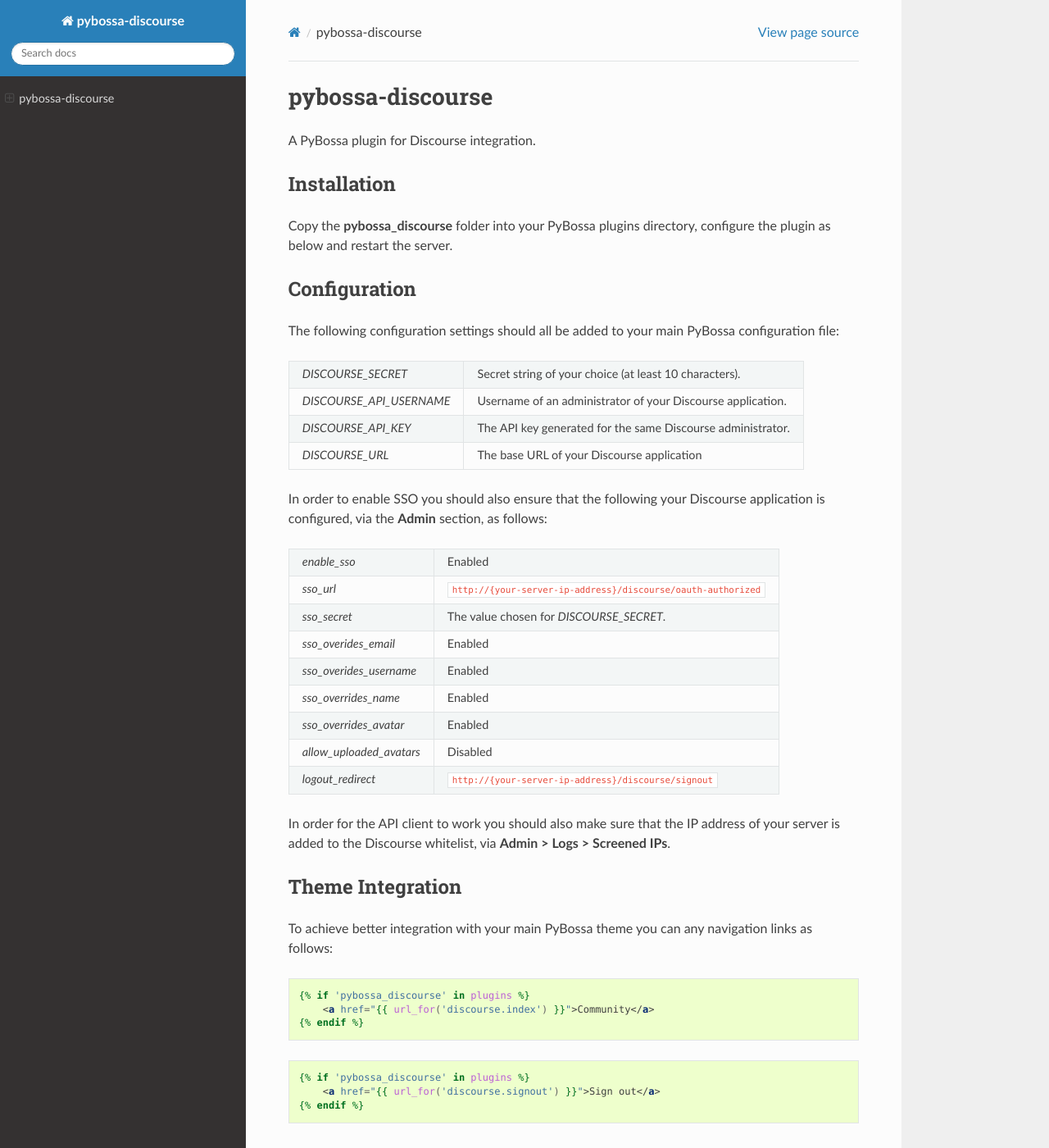
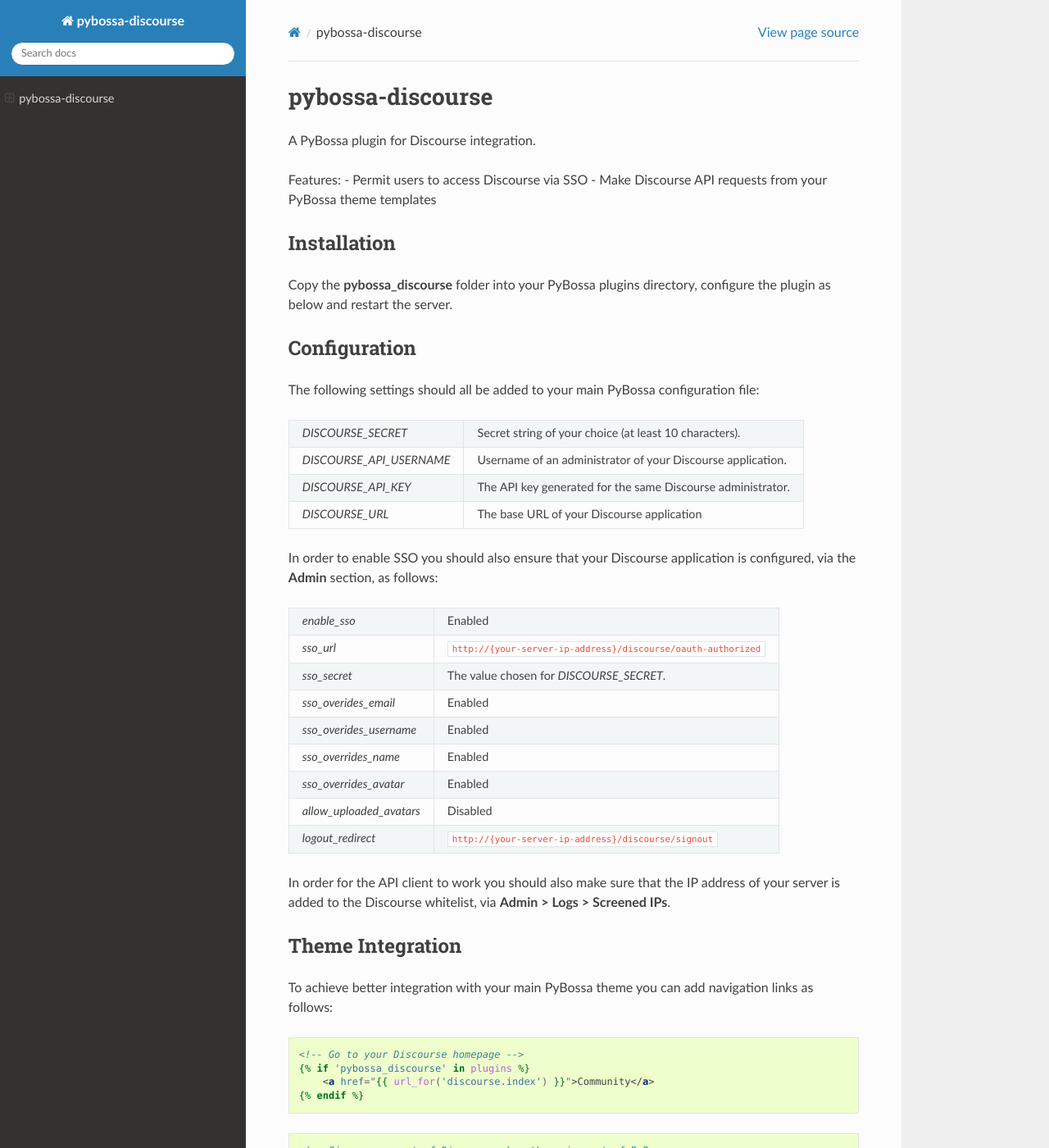
Before and after one commit to alexandermendes/pybossa-discourse, a Sphinx documentation site: the page built from docs/index.rst, in a window 1280 px wide and 1400 px high. Shown: the whole window at 82% size. Built offline with Sphinx 7.4.7 and the Read the Docs theme 2.0.0, drawn with Linux system fonts in a browser that asks for light colours; some of the changed text lies outside the part shown.

Commit message:
Update docs

```diff
--- a/docs/index.rst
+++ b/docs/index.rst
@@ -2,6 +2,10 @@
 *****************
 
 A PyBossa plugin for Discourse integration.
+
+Features:
+- Permit users to access Discourse via SSO
+- Make Discourse API requests from your PyBossa theme templates
 
 
 Installation
@@ -14,8 +18,7 @@
 Configuration
 =============
 
-The following configuration settings should all be added to your main PyBossa
-configuration file:
+The following settings should all be added to your main PyBossa configuration file:
 
 =================================== ==============================================================
 `DISCOURSE_SECRET`                  Secret string of your choice (at least 10 characters).
@@ -27,8 +30,8 @@
 `DISCOURSE_URL`                     The base URL of your Discourse application
 =================================== ==============================================================
 
-In order to enable SSO you should also ensure that the following your Discourse
-application is configured, via the **Admin** section, as follows:
+In order to enable SSO you should also ensure that your Discourse application is configured,
+via the **Admin** section, as follows:
 
 =================================== ==============================================================
 `enable_sso`                        Enabled
@@ -57,17 +60,19 @@
 Theme Integration
 =================
 
-To achieve better integration with your main PyBossa theme you can any navigation
+To achieve better integration with your main PyBossa theme you can add navigation
 links as follows:
 
 .. code-block:: HTML+Django
 
+    <!-- Go to your Discourse homepage -->
     {% if 'pybossa_discourse' in plugins %}
         <a href="{{ url_for('discourse.index') }}">Community</a>
     {% endif %}
 
 .. code-block:: HTML+Django
 
+    <!-- Sign a user out of Discourse when they sign out of PyBossa -->
     {% if 'pybossa_discourse' in plugins %}
         <a href="{{ url_for('discourse.signout') }}">Sign out</a>
     {% endif %}
@@ -98,15 +103,11 @@
     <!-- Navigation link with current user's unread notification count -->
     <li class="nav-link">
         {% if 'pybossa_discourse' in plugins %}
-        <a href="{{ url_for('discourse.index')}}">
-            Community <span id="notifications" class="badge badge-info"></span>
+        <a href="{{ url_for('discourse.index')}}">Community
+            <span id="notifications" class="badge badge-info">
+                {{ discourse.user_unread_notifications_count() }}
+            </span>
         </a>
-        <script>
-            var notifications = {{ discourse.user_unread_notifications_count() }};
-            if (notifications > 0) {
-                $('#notifications').html(notifications)
-            }
-        </script>
         {% else %}
         <a href="{{ url_for('account.index')}}">Community</a>
         {% endif %}
```
Also changed, not shown: other parts of docs/index.rst (+1 -1 lines).
